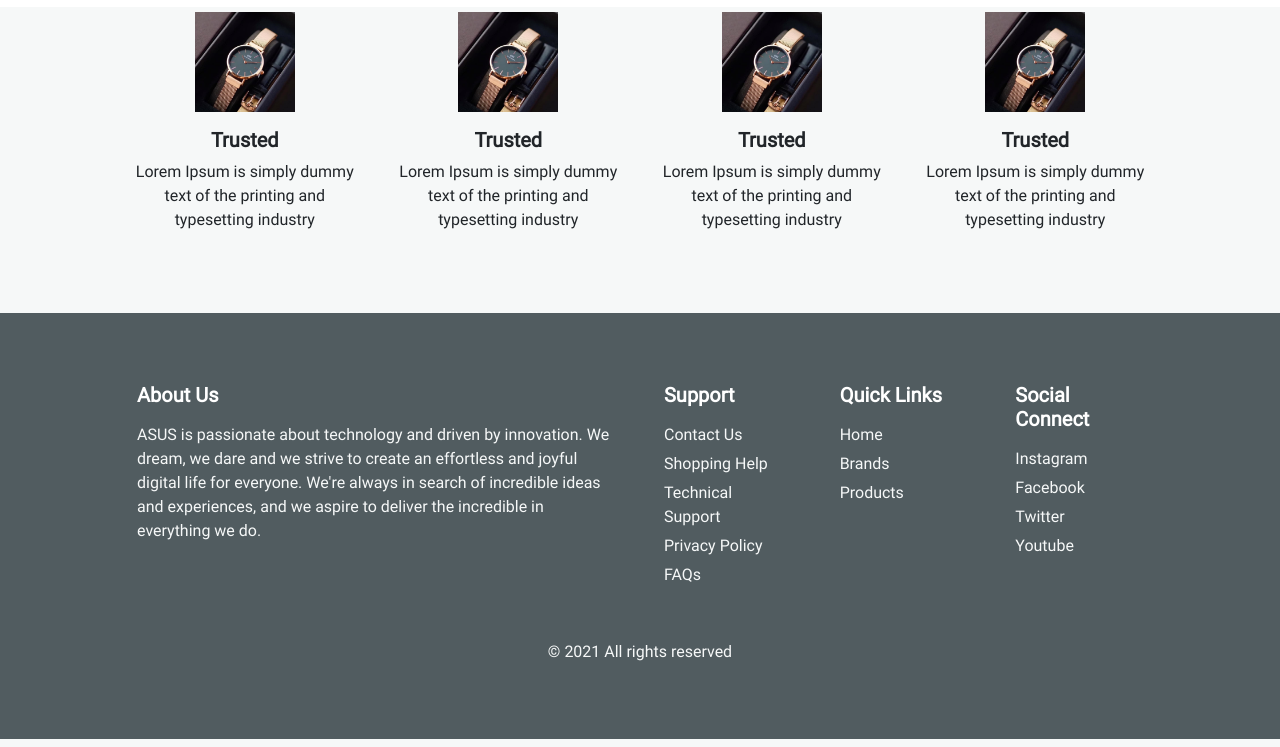
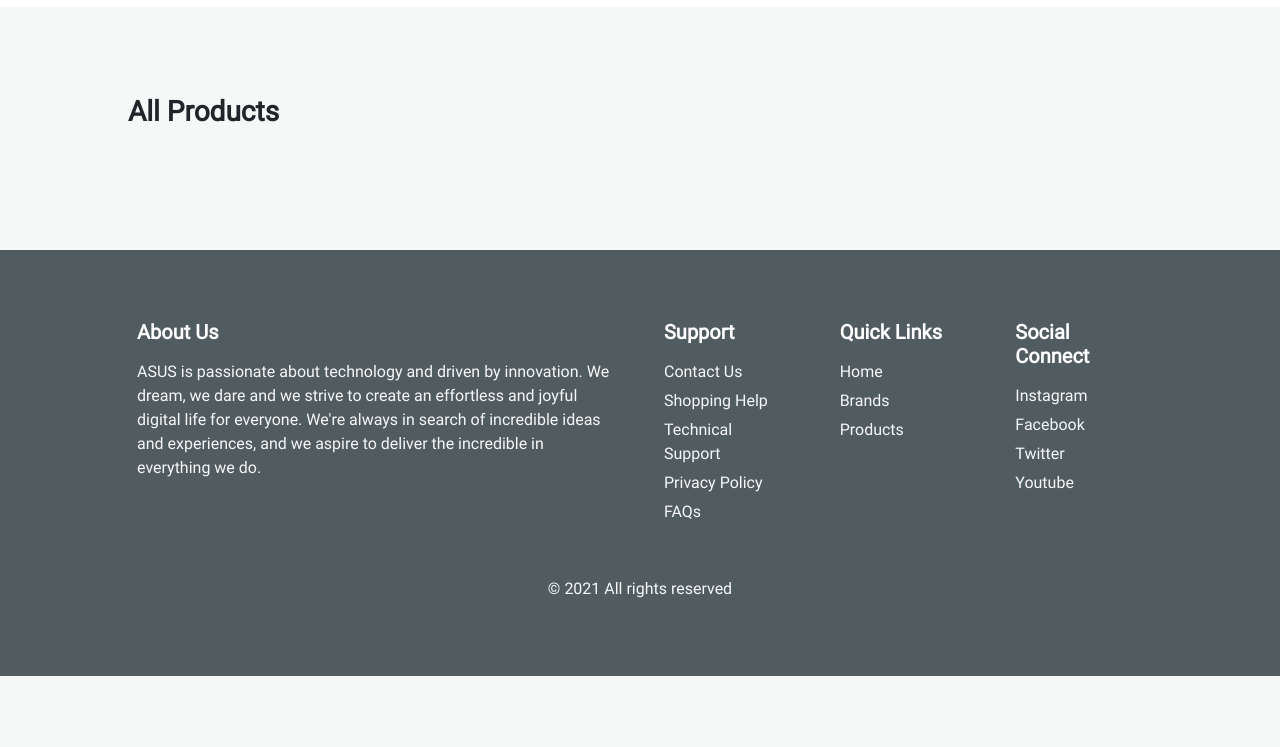
Before and after one commit to eriawan06/uts-web-design2, a plain HTML site: page collections.html in a window 1280 px wide. Shown: the part 53-800 px from the top of the page. Drawn offline with nearby package versions, Linux system fonts and the light colour scheme.

Commit message:
modify collections, styles

```diff
--- a/collections.html
+++ b/collections.html
@@ -41,28 +41,14 @@
           </div>
       </nav>
 
-      <section id="feature" class="position-relative mt-65">
+      <section id="feature" class="position-relative mt-100 py-5">
         <div class="wrapper">
           <div class="row">
-            <div class="col-lg-3 text-center">
-              <img src="assets/images/product.jpg" alt="trusted" class="mb-3">
-              <h5 class="font-weight-bold">Trusted</h5>
-              <p>Lorem Ipsum is simply dummy text of the printing and typesetting industry</p>
+            <div class="col-lg-10">
+              <h3 class="font-weight-bold">All Products</h3>
             </div>
-            <div class="col-lg-3 text-center">
-              <img src="assets/images/product.jpg" alt="trusted" class="mb-3">
-              <h5 class="font-weight-bold">Trusted</h5>
-              <p>Lorem Ipsum is simply dummy text of the printing and typesetting industry</p>
-            </div>
-            <div class="col-lg-3 text-center">
-              <img src="assets/images/product.jpg" alt="trusted" class="mb-3">
-              <h5 class="font-weight-bold">Trusted</h5>
-              <p>Lorem Ipsum is simply dummy text of the printing and typesetting industry</p>
-            </div>
-            <div class="col-lg-3 text-center">
-              <img src="assets/images/product.jpg" alt="trusted" class="mb-3">
-              <h5 class="font-weight-bold">Trusted</h5>
-              <p>Lorem Ipsum is simply dummy text of the printing and typesetting industry</p>
+            <div class="col-lg-2">
+
             </div>
           </div>
         </div>
@@ -113,5 +99,7 @@
         integrity="sha384-ApNbgh9B+Y1QKtv3Rn7W3mgPxhU9K/ScQsAP7hUibX39j7fakFPskvXusvfa0b4Q" crossorigin="anonymous"></script>
     <script src="https://maxcdn.bootstrapcdn.com/bootstrap/4.0.0/js/bootstrap.min.js"
         integrity="sha384-JZR6Spejh4U02d8jOt6vLEHfe/JQGiRRSQQxSfFWpi1MquVdAyjUar5+76PVCmYl" crossorigin="anonymous"></script>
+
+    <script src="https://unpkg.com/ionicons@5.4.0/dist/ionicons.js"></script>
 </body>
 </html>
--- a/styles.css
+++ b/styles.css
@@ -85,4 +85,5 @@ footer a, footer p{
 }
 
 .mt-65 { margin-top: 65px; }
+.mt-100 { margin-top: 100px; }
 .mb-70 { margin-top: 70px; }
```
